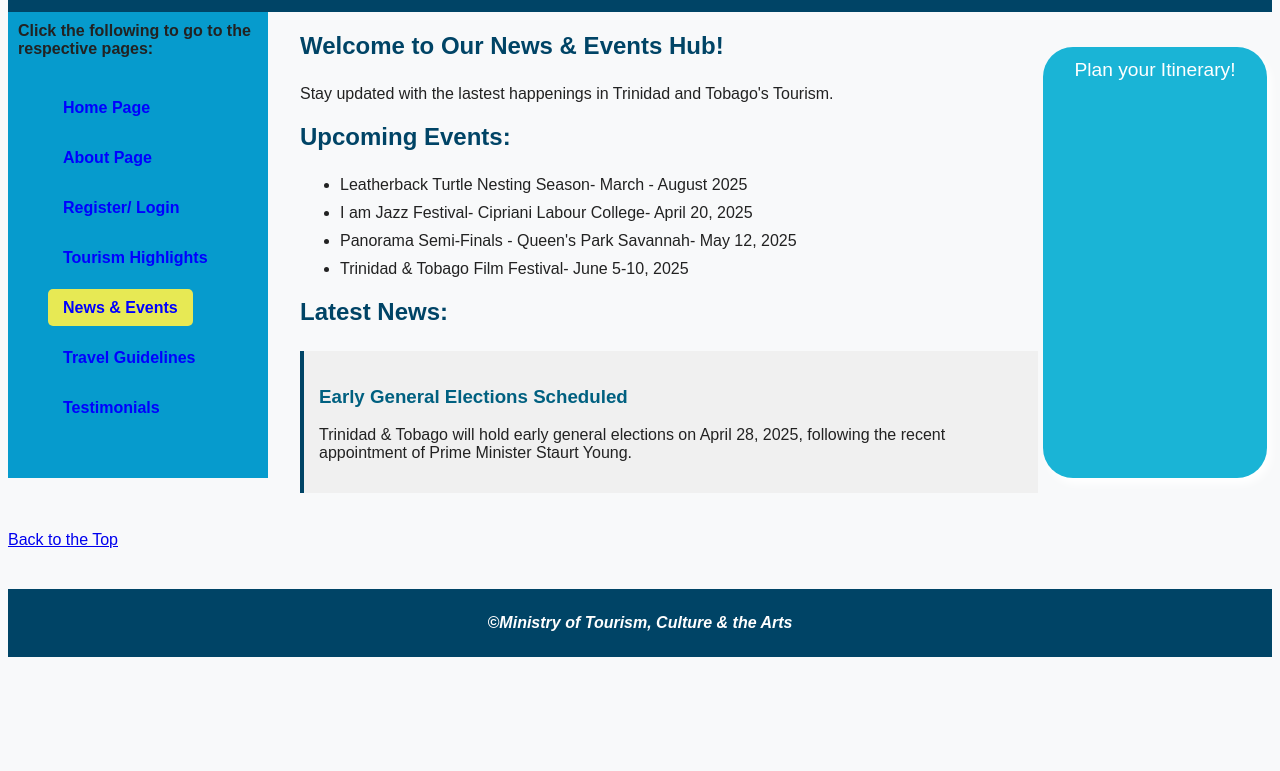
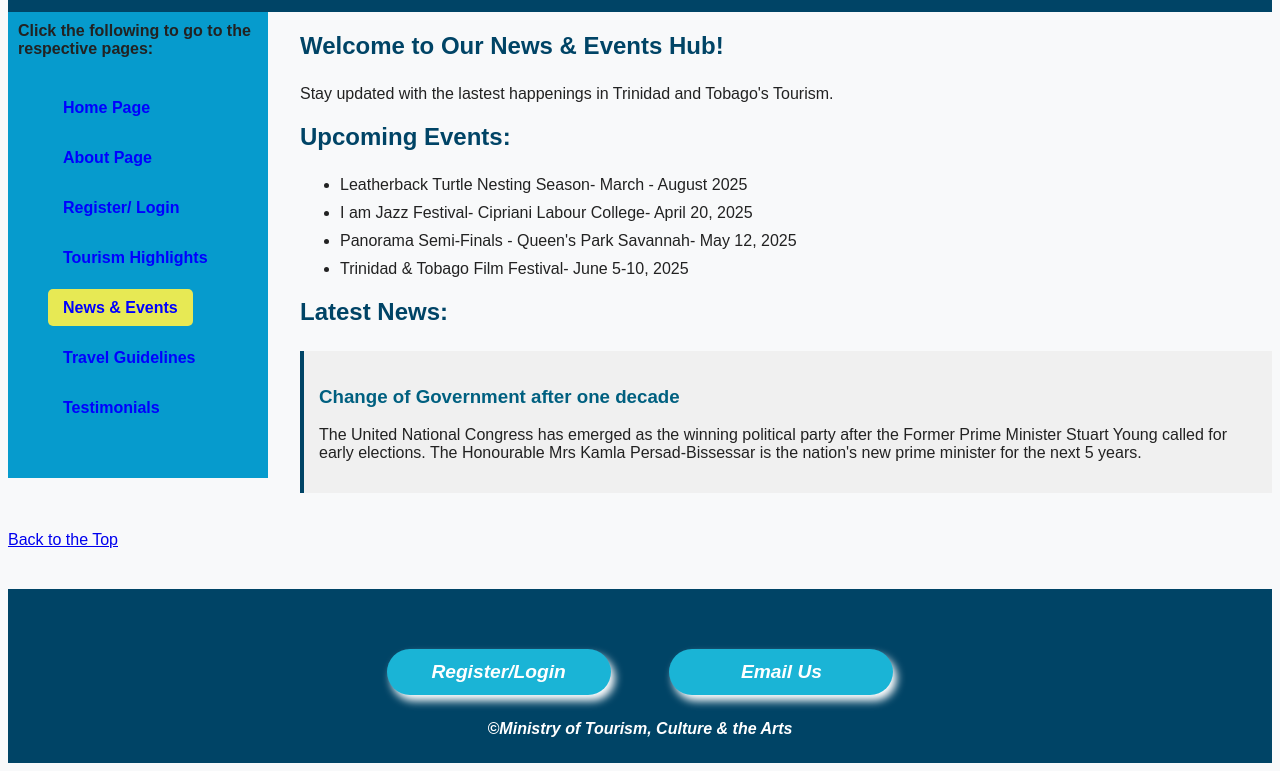
Before and after one commit to abbybachan/Final-Project-MTCA, a plain HTML site: page HTML/events.html in a window 1280 px wide. Shown: the part 362-1133 px from the top of the page. Before the commit the page ends 1027 px from the top, so only its background shows below. Drawn offline with Linux system fonts and the light colour scheme.

Commit message:
Update events.html

```diff
--- a/HTML/events.html
+++ b/HTML/events.html
@@ -56,17 +56,13 @@
 			<h2> Latest News&colon; </h2>
 
 				 <article>
-					<h3> Early General Elections Scheduled</h3>
-						<p> Trinidad &amp; Tobago will hold early general elections on April 28, 2025, following the recent appointment of Prime Minister Staurt Young. </p>
+					<h3> Change of Government after one decade</h3>
+						<p> The United National Congress has emerged as the winning political party after the Former Prime Minister Stuart Young called for early elections. The Honourable Mrs Kamla Persad-Bissessar is the nation's new prime minister for the next 5 years. </p>
 				</article>
 
 		</section>
 
 	</main>
-
-	<div class="CTA">
-		<a href="highlights.html" class="call-button"> Plan your Itinerary!</a>
-	</div>
 
 	</div>
 
@@ -75,6 +71,12 @@
 <a href="#Top"> Back to the Top</a>
 
 	<footer>
+		<div class="CTA">
+			<a href="register.html" class="call-button"> Register/Login</a>
+			&nbsp;&nbsp;
+			<a href="mailto:info@mtca.gov.tt" class="call-button"> Email Us</a>
+		</div>
+
 		&copy;Ministry of Tourism, Culture &amp; the Arts
 	</footer>
 
```
